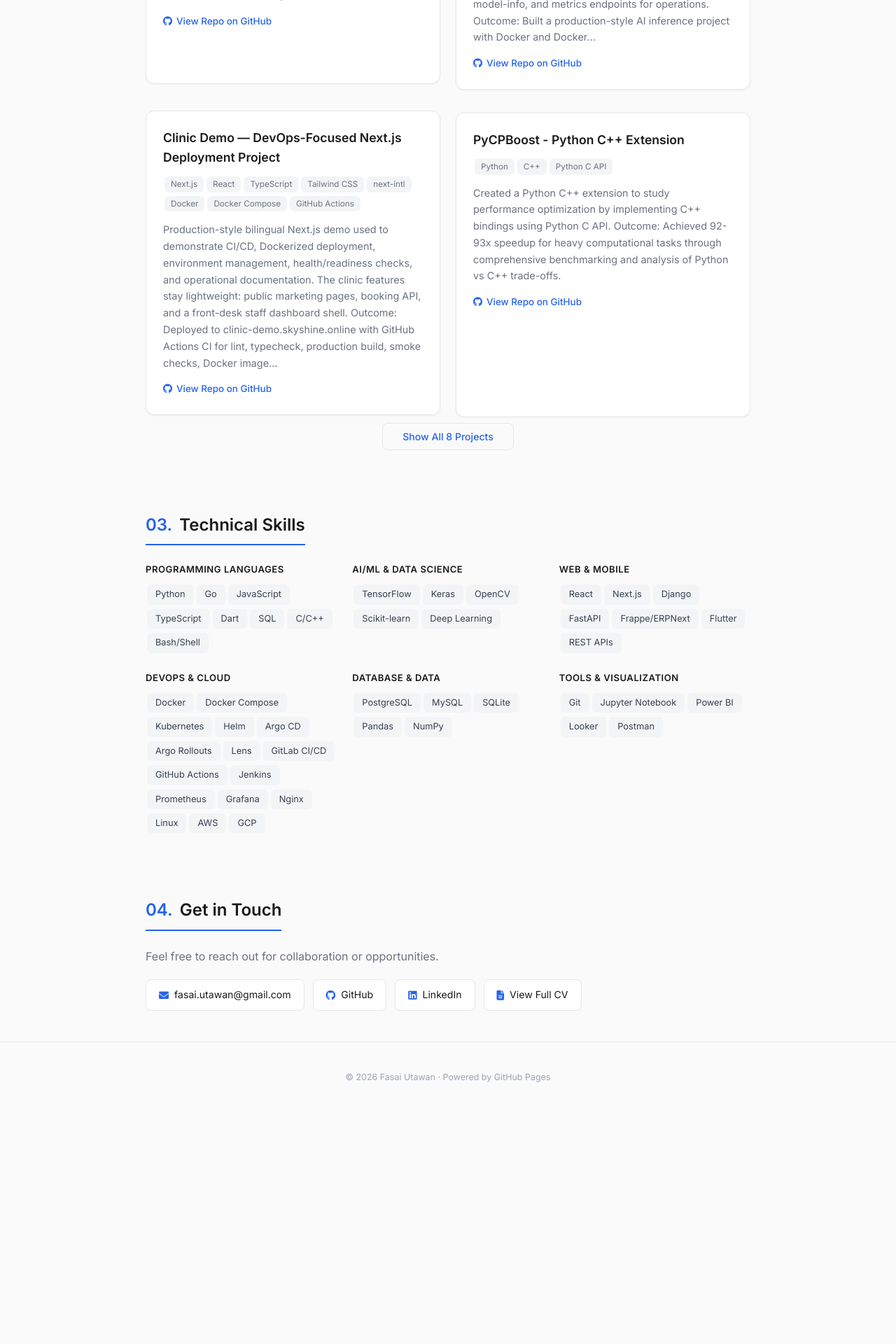
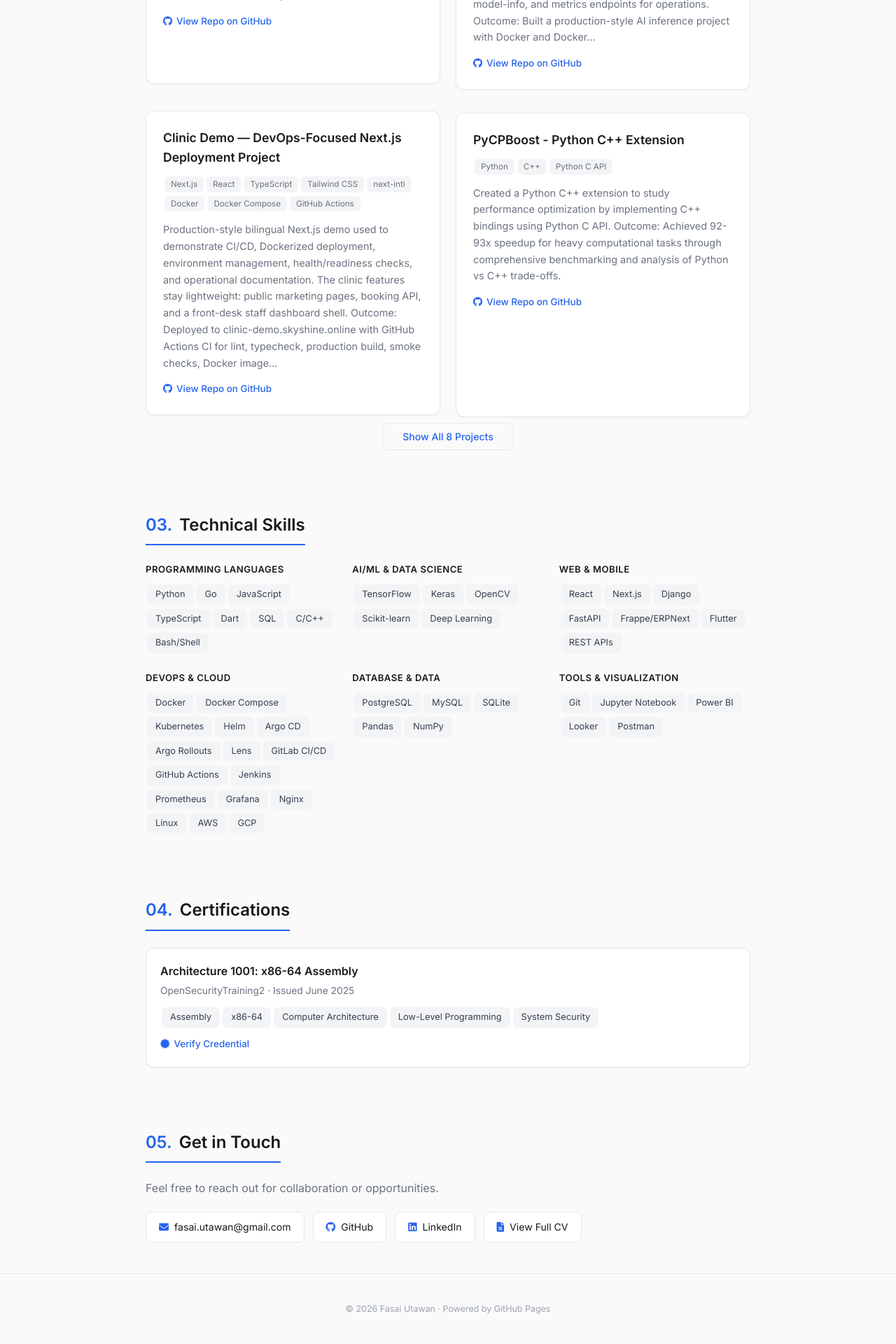
Before and after one commit to SkyShineTH/skyshineth.github.io, a Jekyll site: the page built from index.md, in a window 1280 px wide. Shown: the part 1100-3020 px from the top of the page at 70% size. Built offline with Jekyll 4.4.1, drawn with Linux system fonts in a browser that asks for light colours; nearby versions of some CDN libraries; before the commit the page ends 2689 px from its top, so only the background shows below that.

Commit message:
feat: add certifications section to CV and portfolio layout

```diff
--- a/_layouts/portfolio.html
+++ b/_layouts/portfolio.html
@@ -273,6 +273,49 @@
     }
 
     /* ================================ */
+    /*  CERTIFICATIONS                  */
+    /* ================================ */
+    .certifications-section {
+      padding: 44px 0;
+    }
+    .certification-list {
+      display: grid;
+      gap: 16px;
+    }
+    .certification-item {
+      background: var(--card);
+      border: 1px solid var(--border);
+      border-radius: 12px;
+      padding: 20px;
+      box-shadow: 0 1px 3px rgba(0,0,0,0.05);
+    }
+    .certification-title {
+      font-size: 1rem;
+      font-weight: 600;
+      color: var(--text);
+      margin-bottom: 4px;
+    }
+    .certification-meta {
+      color: var(--text-sec);
+      font-size: 0.86rem;
+      margin-bottom: 10px;
+    }
+    .certification-link {
+      display: inline-flex;
+      align-items: center;
+      gap: 6px;
+      color: var(--accent);
+      font-size: 0.84rem;
+      font-weight: 500;
+      margin-top: 10px;
+      transition: opacity 0.2s;
+    }
+    .certification-link:hover {
+      opacity: 0.7;
+      text-decoration: none;
+    }
+
+    /* ================================ */
     /*  CONTACT                         */
     /* ================================ */
     .contact-section {
@@ -418,9 +461,34 @@
       </div>
     </section>
 
+    {% if page.certifications %}
+    <!-- CERTIFICATIONS -->
+    <section class="section certifications-section" id="certifications">
+      <h2 class="section-title"><span class="title-num">04.</span> Certifications</h2>
+      <div class="certification-list">
+        {% for cert in page.certifications %}
+        <article class="certification-item">
+          <h3 class="certification-title">{{ cert.name }}</h3>
+          <p class="certification-meta">{{ cert.issuer }} &middot; Issued {{ cert.issued }}</p>
+          {% if cert.skills %}
+          <div class="skill-tags">
+            {% for skill in cert.skills %}<span class="skill-tag">{{ skill }}</span>{% endfor %}
+          </div>
+          {% endif %}
+          {% if cert.url %}
+          <a href="{{ cert.url }}" class="certification-link" target="_blank" rel="noopener">
+            <i class="fas fa-certificate"></i> Verify Credential
+          </a>
+          {% endif %}
+        </article>
+        {% endfor %}
+      </div>
+    </section>
+    {% endif %}
+
     <!-- CONTACT -->
     <section class="section contact-section" id="contact">
-      <h2 class="section-title"><span class="title-num">04.</span> Get in Touch</h2>
+      <h2 class="section-title"><span class="title-num">{% if page.certifications %}05{% else %}04{% endif %}.</span> Get in Touch</h2>
       <p class="contact-text">Feel free to reach out for collaboration or opportunities.</p>
       <div class="contact-links">
         {% if page.contact.email %}
--- a/index.md
+++ b/index.md
@@ -22,6 +22,13 @@ skills:
   - category: "Tools & Visualization"
     items: ["Git", "Jupyter Notebook", "Power BI", "Looker", "Postman"]
 
+certifications:
+  - name: "Architecture 1001: x86-64 Assembly"
+    issuer: "OpenSecurityTraining2"
+    issued: "June 2025"
+    url: "https://p.ost2.fyi/certificates/e13de2675d4f4a528df1f67b788c794d"
+    skills: ["Assembly", "x86-64", "Computer Architecture", "Low-Level Programming", "System Security"]
+
 contact:
   email: "fasai.utawan@gmail.com"
   github: "https://github.com/SkyShineTH"
```
Also changed, not shown: cv.md (+5 -0 lines).
